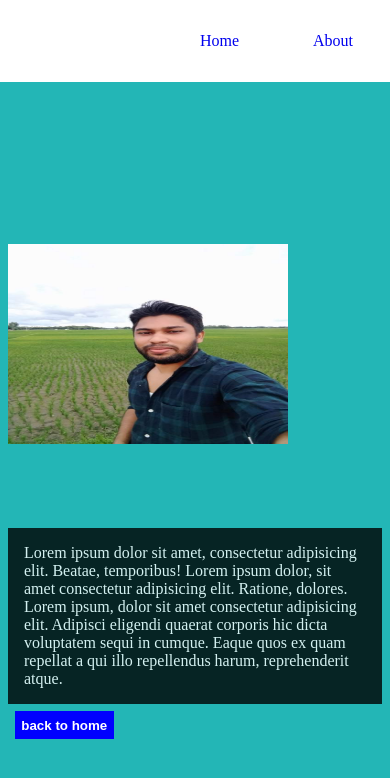
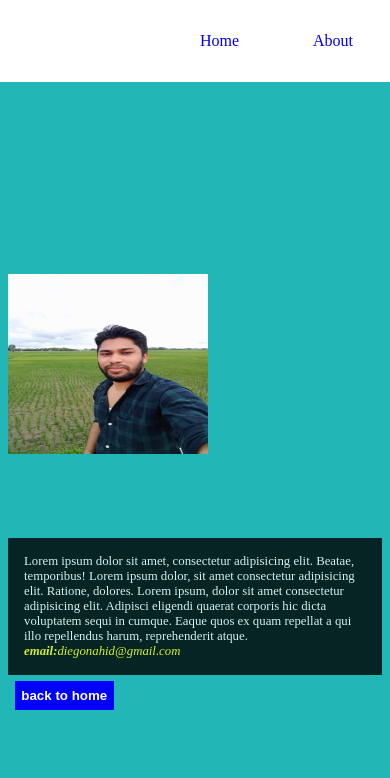
Before and after one commit to nahidbd11/quotes-generator, a React (Create React App) app: page /about in a window 390 px wide. Shown: the top 778 px of the page. Built offline with nearby package versions, Linux system fonts and the light colour scheme; no server answers.

Commit message:
stopped the project here

```diff
--- a/src/App.scss
+++ b/src/App.scss
@@ -208,6 +208,8 @@ $margins: 1, 2, 3;
 }
 .text-container {
   grid-column: 2/3;
+  font-size: clamp(0.5em, 0.8em, 1.5em);
+
 }
 
 @media screen and (max-width: 576px) {
@@ -220,8 +222,8 @@ $margins: 1, 2, 3;
   .img-container {
     grid-column: 1/2;
     img {
-      width: 280px;
-      height: 200px;
+      width: 200px;
+      height: 180px;
     }
   }
   .text-container {
--- a/src/component/About.jsx
+++ b/src/component/About.jsx
@@ -29,7 +29,13 @@ const About = () => {
               adipisicing elit. Adipisci eligendi quaerat corporis hic dicta
               voluptatem sequi in cumque. Eaque quos ex quam repellat a qui illo
               repellendus harum, reprehenderit atque.
+              <cite>
+                <blockquote style={{ color: "yellow" }}>
+                  <b>email:</b>diegonahid@gmail.com
+                </blockquote>
+              </cite>
             </p>
+
             <button className="btn btn-primary" onClick={() => navigate("/")}>
               back to home
             </button>
```
